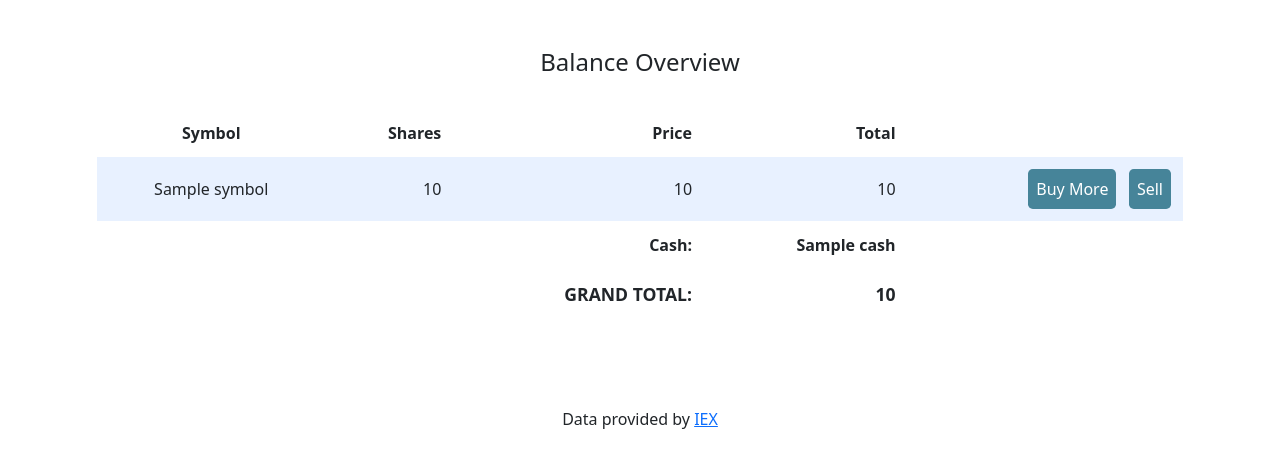
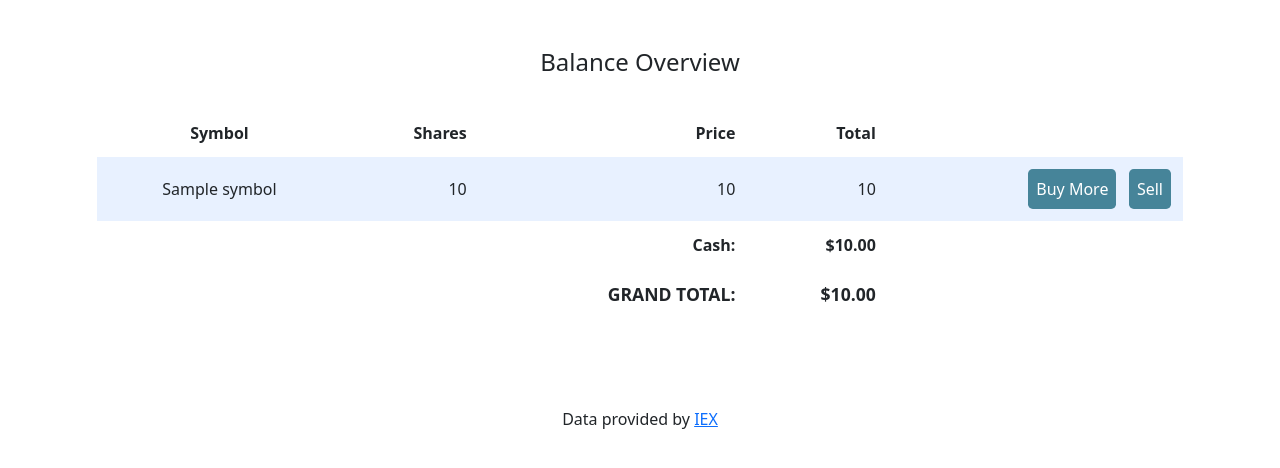
Before and after one commit to teltomas/cs50x_projs, a Flask app: template Finance/templates/overview.html in a window 1280 px wide. Shown: the part 76-544 px from the top of the page. Run offline with Flask 3, Linux system fonts and the light colour scheme; the template is opened without the code that fills it: most values are stand-ins (such as "Sample title", 1, 10 or a date in 2020); some libraries are stand-ins or nearby versions.

Commit message:
Overall improvements in code

```diff
--- a/Finance/app.py
+++ b/Finance/app.py
@@ -1,12 +1,10 @@
-import os
-import requests
+from datetime import datetime
+from pip._vendor import requests
 
 from cs50 import SQL
-from flask import Flask, flash, redirect, render_template, request, session
+from flask import Flask, redirect, render_template, request, session
 from flask_session import Session
-from tempfile import mkdtemp
 from werkzeug.security import check_password_hash, generate_password_hash
-from datetime import datetime
 
 from helpers import apology, login_required, lookup, usd
 
@@ -53,7 +51,7 @@ def index():
 
         if (len(overview) < 1):
 
-            return render_template("/overview.html", message = "You don't own any stocks at this moment.", cash=cash_balance)
+            return render_template("/overview.html", message = "You don't own any stocks at this moment.", cash=cash_balance, tot_balance=cash_balance)
 
         else:
 
@@ -63,13 +61,16 @@ def index():
 
                 symb = overview[i]['symbol']
                 stock_currentv = lookup(symb)
-                overview[i]["price"] = stock_currentv["price"]
-                overview[i]["stock_total"] = stock_currentv["price"] * overview[i]['stock_quantity']
-                stock_balance += overview[i]["stock_total"]
-                overview[i]["price"] = usd(overview[i]["price"])
-                overview[i]["stock_total"] = usd(overview[i]["stock_total"])
+                if (stock_currentv != None):
+                    overview[i]["price"] = stock_currentv["price"]
+                    overview[i]["stock_total"] = stock_currentv["price"] * overview[i]['stock_quantity']
+                    stock_balance += overview[i]["stock_total"]
+                    overview[i]["price"] = usd(overview[i]["price"])
+                    overview[i]["stock_total"] = usd(overview[i]["stock_total"])
+                else:
+                    return apology("Unable to look up share price", 403)
 
-            return render_template("/overview.html", overview=overview, cash=usd(cash_balance), tot_balance = usd(cash_balance + stock_balance))
+            return render_template("/overview.html", overview=overview, cash=cash_balance, tot_balance = (cash_balance + stock_balance))
 
 
 @app.route("/buy", methods=["GET", "POST"])
@@ -101,6 +102,8 @@ def buy():
 
             try:
                 stock_currentv = lookup(symbol)
+                if (stock_currentv == None):
+                    return ValueError
                 price = stock_currentv["price"]
             except (ValueError, KeyError, IndexError, TypeError):
                 return apology("invalid symbol", 403)
@@ -116,6 +119,8 @@ def buy():
 
             try:
                 stock_currentv = lookup(symbol)
+                if (stock_currentv == None):
+                    return ValueError
                 price = stock_currentv["price"]
             except (ValueError, KeyError, IndexError, TypeError):
                 return apology("invalid symbol")
@@ -276,6 +281,8 @@ def quote():
 
         try:
             stock_currentv = lookup(symbol)
+            if (stock_currentv == None):
+                    return ValueError
             price = stock_currentv["price"]
         except (ValueError, KeyError, IndexError, TypeError):
             return apology("invalid symbol")
@@ -383,6 +390,8 @@ def sell():
 
             try:
                 stock_currentv = lookup(symbol)
+                if (stock_currentv == None):
+                    return ValueError
                 price = stock_currentv["price"]
             except (ValueError, KeyError, IndexError, TypeError):
                 return apology("invalid symbol", 403)
@@ -414,6 +423,8 @@ def sell():
 
             try:
                 stock_currentv = lookup(symbol)
+                if (stock_currentv == None):
+                    return ValueError
                 price = stock_currentv["price"]
             except (ValueError, KeyError, IndexError, TypeError):
                 return apology("invalid symbol", 403)
@@ -478,7 +489,7 @@ def funds():
 
             db.execute("UPDATE users SET cash = ? WHERE id = ?;", cash_balance, session.get("user_id"))
             db.execute("INSERT INTO history (user_id, stock_id, operation, quantity, value, time_stamp, cash_balance) VALUES (?, ?, ?, ?, ?, ?, ?);", session.get("user_id"), 0, t_type, 0, t_amount, datetime.now(), cash_balance)
-            return redirect("/")
+            return redirect("/history")
 
     return apology("Something went wrong", 403)
 
--- a/Finance/helpers.py
+++ b/Finance/helpers.py
@@ -64,11 +64,13 @@ def lookup(symbol):
         quotes = list(csv.DictReader(response.content.decode("utf-8").splitlines()))
         quotes.reverse()
         price = round(float(quotes[0]["Adj Close"]), 2)
+
         return {
             "name": symbol,
             "price": price,
             "symbol": symbol
         }
+
     except (requests.RequestException, ValueError, KeyError, IndexError):
         return None
 
--- a/Finance/templates/overview.html
+++ b/Finance/templates/overview.html
@@ -44,14 +44,14 @@
                     <td>{{ message }}</td>
                     <td></td>
                     <td class="number" style="font-weight: bold;">Cash:</td>
-                    <td class="number" style="font-weight: bold;">{{ cash }}</td>
+                    <td class="number" style="font-weight: bold;">{{ cash | usd }}</td>
 
                 </tr>
                 <tr style="background-color: white;">
                     <td></td>
                     <td></td>
                     <td class="number" style="font-weight: bold; font-size: 1.1em;">GRAND TOTAL:</td>
-                    <td class="number" style="font-weight: bold; font-size: 1.1em;">{{ tot_balance }}</td>
+                    <td class="number" style="font-weight: bold; font-size: 1.1em;">{{ tot_balance | usd }}</td>
                 </tr>
         </tbody>
 
```
Also changed, not shown: Finance/finance.db, 2 other files.
